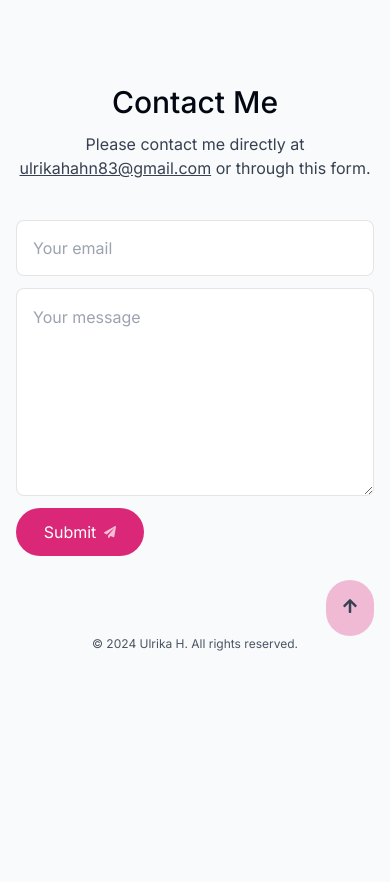
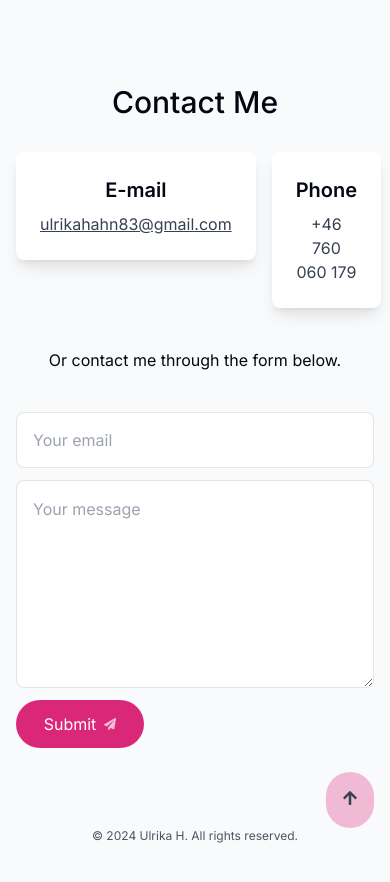
Before and after one commit to ulrikaha/Next-Portfolio, a Next.js app: page / in a window 390 px wide. Shown: the part 8520-9402 px from the top of the page. Before the commit the page ends 9212 px from the top, so only its background shows below. Built offline with nearby package versions, Linux system fonts and the light colour scheme; no server answers.

Commit message:
Added cars to contact with e-mail and phone

```diff
--- a/components/contact.tsx
+++ b/components/contact.tsx
@@ -10,7 +10,9 @@ import toast from 'react-hot-toast';
 export default function Contact() {
 
     return (
-        <motion.section id="contact" className="mb-20 sm:mb-28 w-[min(100%,38rem)] text-center"
+        <motion.section
+            id="contact"
+            className="mb-20 sm:mb-28 w-[min(100%,38rem)] text-center"
             initial={{
                 opacity: 0,
             }}
@@ -23,13 +25,35 @@ export default function Contact() {
             }}
         >
             <SectionHeading>Contact me</SectionHeading>
-            <p className="text-gray-700 -mt-5">Please contact me directly at{" "}
+            {/* <p className="text-gray-700 -mt-5">Please contact me directly at{" "}
                 <a className="underline"
                     href="mailto:ulrikahahn83@gmail.com">
                     ulrikahahn83@gmail.com
                 </a>{" "}
                 or through this form.
-            </p>
+            </p> */}
+
+            <div className="flex justify-between mt-5">
+                <div className="flex-1 mr-2">
+                    <div className="bg-white shadow-lg rounded-lg p-6">
+                        <h2 className="text-xl font-semibold mb-2">E-mail</h2>
+                        <p className="text-gray-700">
+                            <a className="underline" href="mailto:ulrikahahn83@gmail.com">
+                                ulrikahahn83@gmail.com
+                            </a>
+                        </p>
+                    </div>
+                </div>
+                <div className="flex-1 ml-2">
+                    <div className="bg-white shadow-lg rounded-lg p-6">
+                        <h2 className="text-xl font-semibold mb-2">Phone</h2>
+                        <p className="text-gray-700">
+                            +46 760 060 179
+                        </p>
+                    </div>
+                </div>
+            </div>
+            <p className="mt-10">Or contact me through the form below.</p>
             <form
                 className="mt-10 flex flex-col"
                 action={async (formData) => {
```
